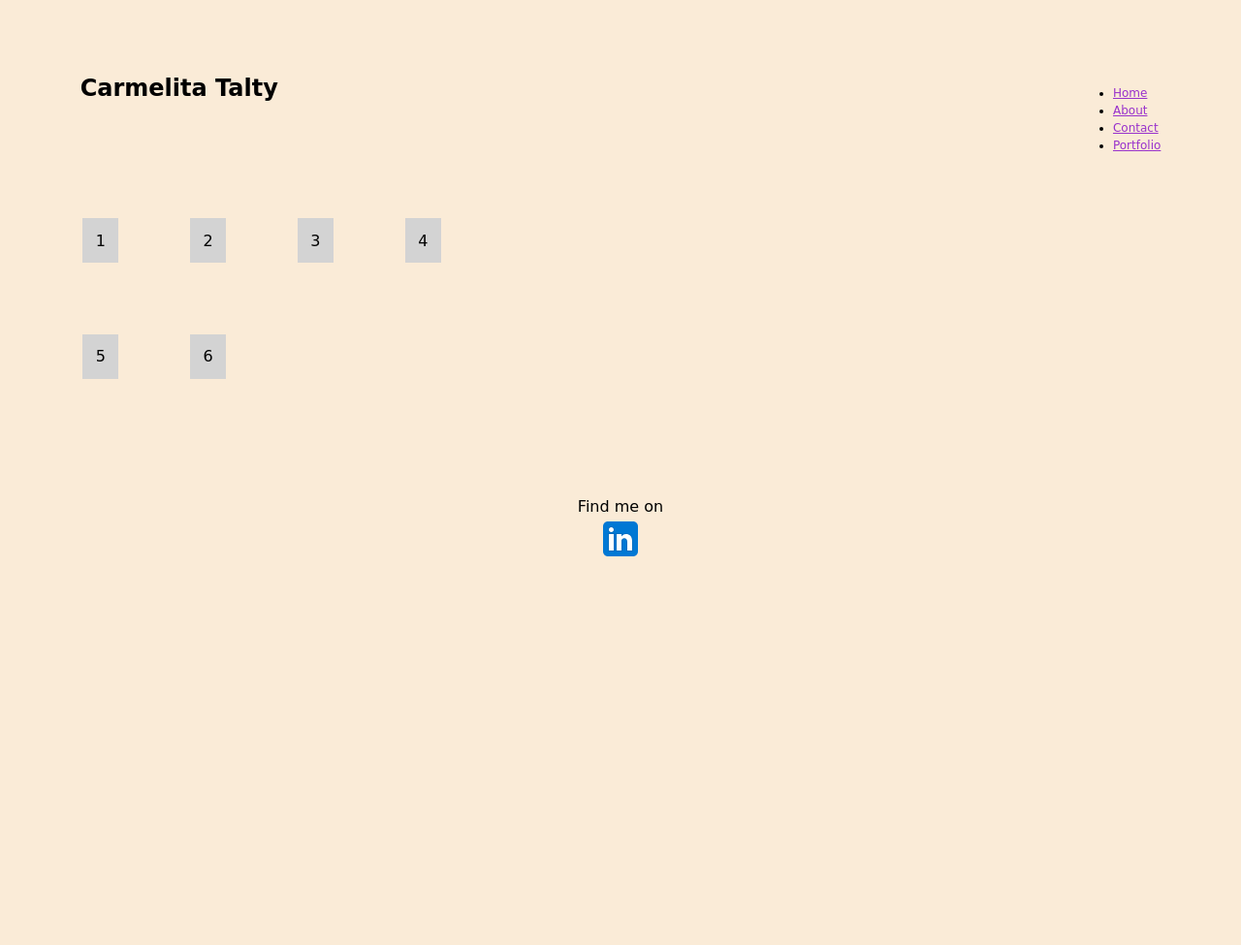
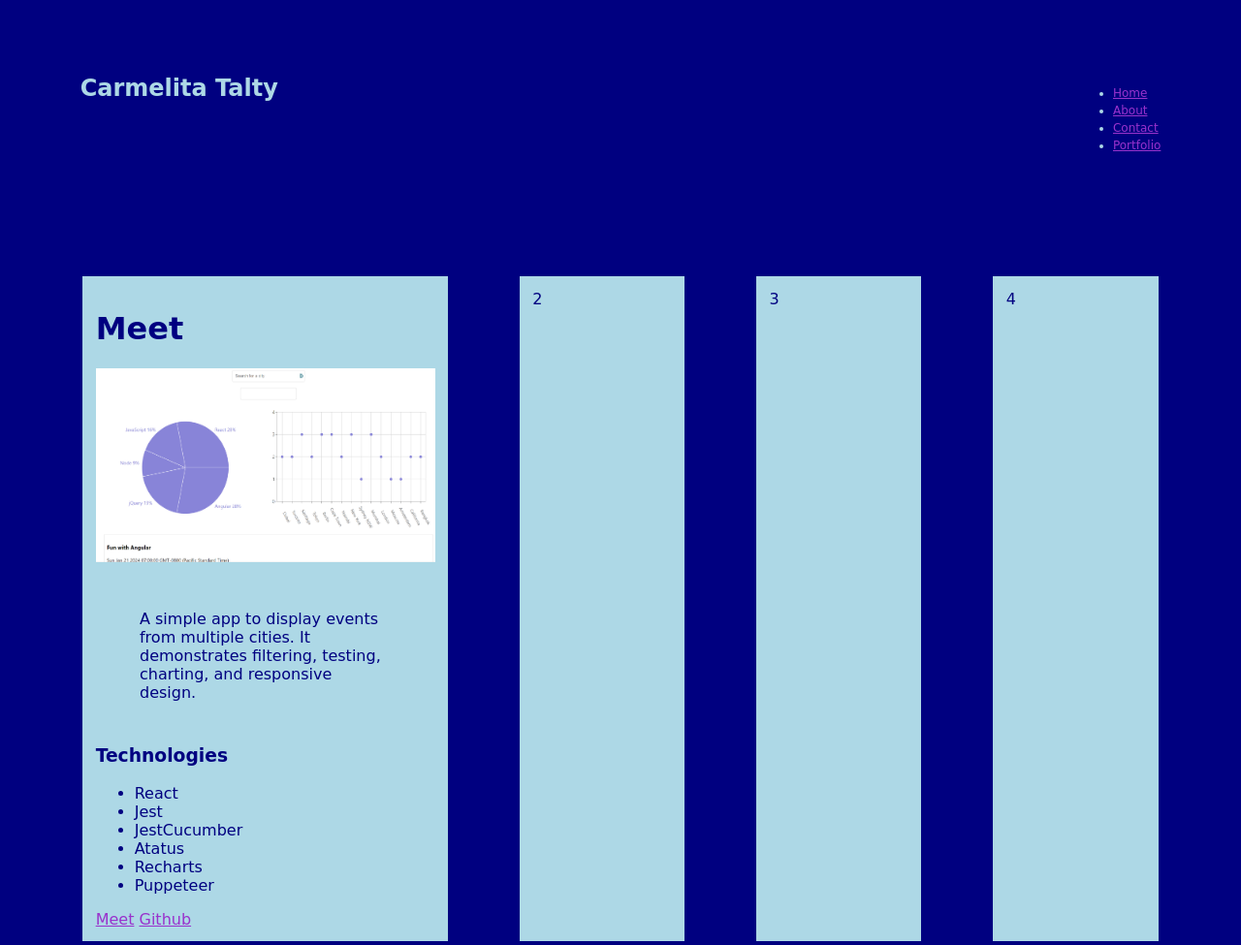
Before and after one commit to carmelitatalty/Carmelita-Website, a plain HTML site: page projects/projects.html in a window 1280 px wide. Shown: the top 975 px of the page at 97% size. Before the commit the page ends 800 px from the top, so only its background shows below. Drawn offline with Linux system fonts and the light colour scheme.

Commit message:
Add Meet portfolio

```diff
--- a/projects/projects.html
+++ b/projects/projects.html
@@ -45,7 +45,24 @@
 
 
     <div class="grid">
-    <div class="grid_item">1</div>
+    <div class="grid_item">
+        <h1>Meet</h1>
+        <img src="../images/MeetScreenshot.png" width="350", height="200"/>
+        <div classname="project_description">A simple app to display events from multiple cities.  It demonstrates
+            filtering, testing, charting, and responsive design.
+        </div>
+        <h3>Technologies</h3>
+        <ul>
+            <li>React</li>
+            <li>Jest</li>
+            <li>JestCucumber</li>
+            <li>Atatus</li>
+            <li>Recharts</li>
+            <li>Puppeteer</li>
+        </ul>
+        <a href="https://carmelitatalty.github.io/meet/">Meet</a>
+        <a href="https://github.com/carmelitatalty/meet">Github</a>
+    </div>
     <div class="grid_item">2</div>
     <div class="grid_item">3</div>
     <div class="grid_item">4</div>
--- a/style/style.production.css
+++ b/style/style.production.css
@@ -33,13 +33,29 @@ div {
 }
 
 .grid_item {
-    background-color: lightgray;
+    background-color: lightblue;
+    color: navy;
     display: inline-block;
     grid-column: auto/auto;
     grid-row: auto/auto;
 
 }
 
+.grid_item a:visited {
+
+    color: violet;
+}
+
+.grid_item a:focus {
+
+    color: purple;
+}
+
+.grid_item a:hover {
+
+    text-decoration: none;
+    color: orchid;
+}
 
 @media all and (max-width: 500px) {
     .grid {
@@ -206,5 +222,6 @@ button:focus {
 }
 
 body {
-    background-color: antiquewhite;
+    background-color: navy;
+    color: lightblue;
 }
```
Also changed, not shown: images/MeetScreenshot.png (added), images/pokemon-23-logo-svg-vector.svg (added).
